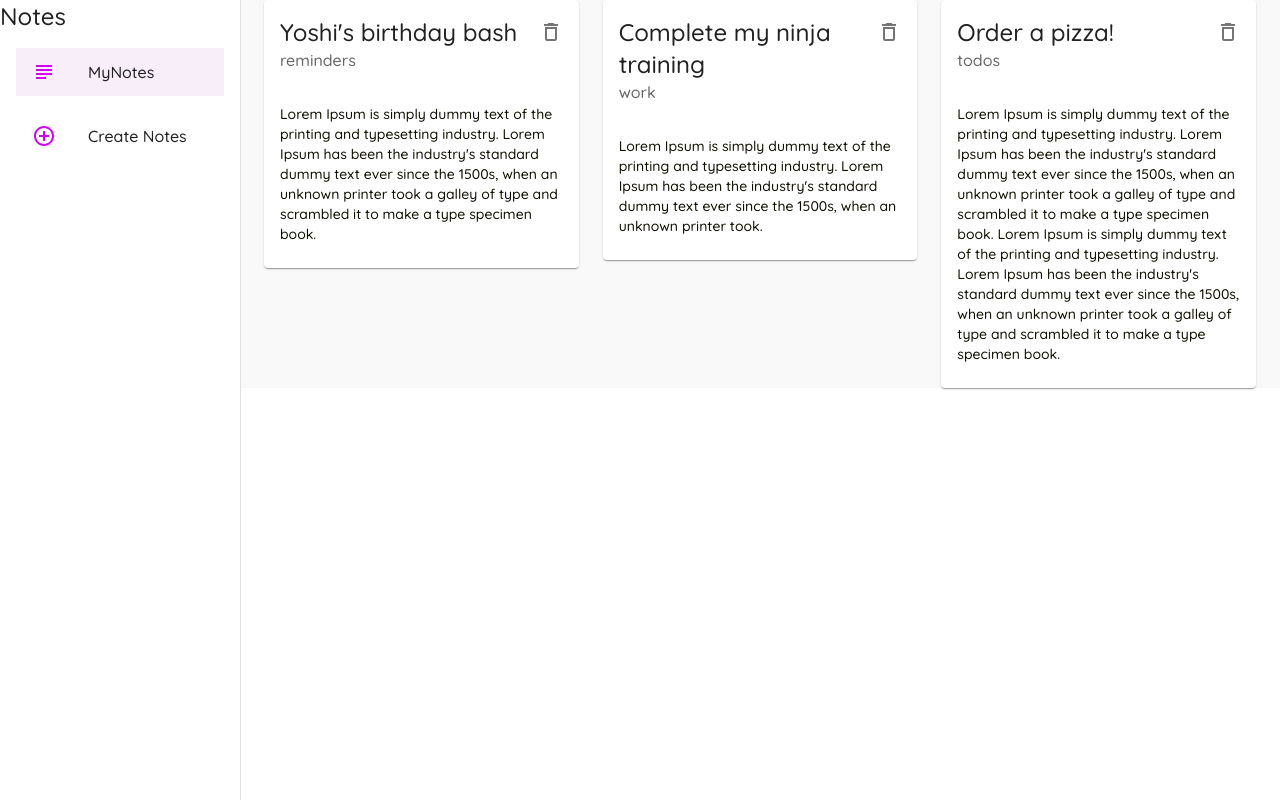
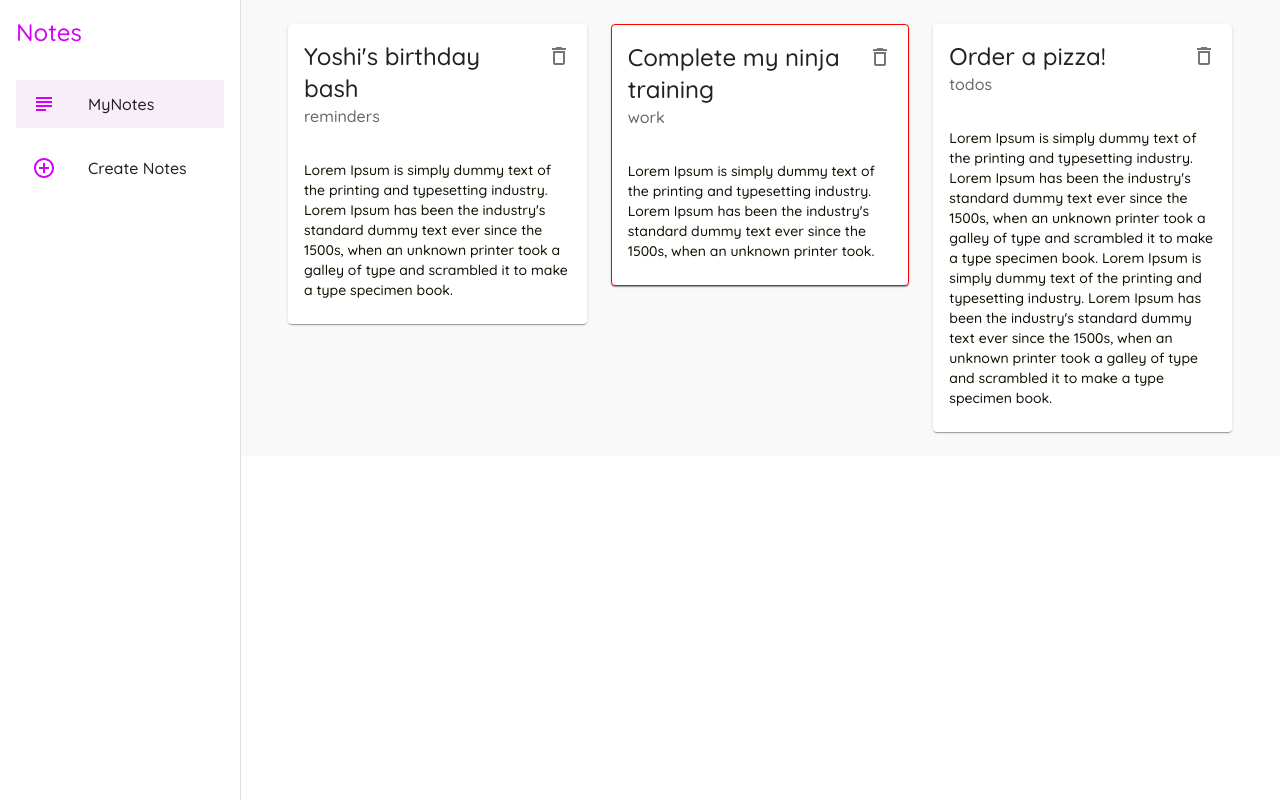
Before and after one commit to chrisbanya/FYRENOTES, a React (Vite) app: page / in a window 1280 px wide. Built offline with nearby package versions, Linux system fonts and the light colour scheme; data requests are answered from the project's data file.

Commit message:
added sidebar component and refactoring

```diff
--- a/src/components/Layout.jsx
+++ b/src/components/Layout.jsx
@@ -8,39 +8,21 @@ import ListItemButton from "@mui/material/ListItemButton";
 import { AddCircleOutlineOutlined, SubjectOutlined } from "@mui/icons-material";
 import { ListItemText } from "@mui/material";
 import { useLocation, useNavigate } from "react-router";
-const drawerWidth = 240;
-const classes = {
-  drawer: {
-    width: drawerWidth,
-    ".MuiDrawer-paper": {
-      width: drawerWidth,
-    },
-  },
-  root: {
-    display: "flex",
-  },
-  layoutEffect: {
-    backgroundColor: "#f9f9f9",
-    width: "100%",
-  },
-};
-const menuItems = [
-  { text: "MyNotes", icon: <SubjectOutlined color="secondary" />, path: "/" },
-  {
-    text: "Create Notes",
-    icon: <AddCircleOutlineOutlined color="secondary" />,
-    path: "/create",
-  },
-];
+import menuItems from "./MenuItems";
+import { LayoutClasses} from "./Utils";
+
+
 
 const Layout = ({ children }) => {
   const navigate = useNavigate();
   const location = useLocation();
   return (
-    <Box sx={classes.root}>
-      <Drawer sx={classes.drawer} variant="permanent" anchor="left">
+    <Box sx={LayoutClasses.root}>
+      <Drawer sx={LayoutClasses.drawer} variant="permanent" anchor="left">
         <div>
-          <Typography variant="h5">Notes</Typography>
+          <Typography variant="h5" sx={LayoutClasses.title} color="secondary">
+            Notes
+          </Typography>
         </div>
         {/* sidebar list items */}
         <List>
@@ -58,7 +40,7 @@ const Layout = ({ children }) => {
         </List>
       </Drawer>
       {/* output for either create or notes pages */}
-      <Box sx={classes.layoutEffect}>{children}</Box>
+      <Box sx={LayoutClasses.layoutEffect}>{children}</Box>
     </Box>
   );
 };
--- /dev/null
+++ b/src/components/MenuItems.jsx
@@ -0,0 +1,13 @@
+
+import { SubjectOutlined, AddCircleOutlineOutlined } from "@mui/icons-material";
+
+const menuItems = [
+  { text: "MyNotes", icon: <SubjectOutlined color="secondary" />, path: "/" },
+  {
+    text: "Create Notes",
+    icon: <AddCircleOutlineOutlined color="secondary" />,
+    path: "/create",
+  },
+];
+
+export default menuItems;
--- a/src/components/NoteCard.jsx
+++ b/src/components/NoteCard.jsx
@@ -5,6 +5,7 @@ import CardHeader from "@mui/material/CardHeader";
 import { AddCircleOutlineOutlined, DeleteOutlined } from "@mui/icons-material";
 import IconButton from "@mui/material/IconButton";
 import { Typography } from "@mui/material";
+import { NoteCardClasses } from "./Utils";
 
 
 const NoteCard = ({ note, handleDelete }) => {
@@ -13,7 +14,7 @@ const NoteCard = ({ note, handleDelete }) => {
   return (
     <>
       <Grid size={{ xs: 12, sm: 6, md: 4 }}>
-        <Card>
+        <Card sx={NoteCardClasses.card(note)}>
           <CardHeader
             action={
               <IconButton aria-label="delete-button" onClick={() => handleDelete(id)}>
--- /dev/null
+++ b/src/components/Utils.jsx
@@ -0,0 +1,30 @@
+// Notecard file styles
+export const NoteCardClasses = {
+  card: (note) => {
+    if (note.category == "work") {
+      return { border: "1px solid red" };
+    }
+    return {};
+  },
+};
+//Layout file styles
+export const drawerWidth = 240;
+export const LayoutClasses = {
+  drawer: {
+    width: drawerWidth,
+    ".MuiDrawer-paper": {
+      width: drawerWidth,
+    },
+  },
+  root: {
+    display: "flex",
+  },
+  layoutEffect: {
+    backgroundColor: "#f9f9f9",
+    width: "100%",
+    padding: (theme) => theme.spacing(3),
+  },
+  title: {
+    padding: (theme) => theme.spacing(2),
+  },
+};
```
